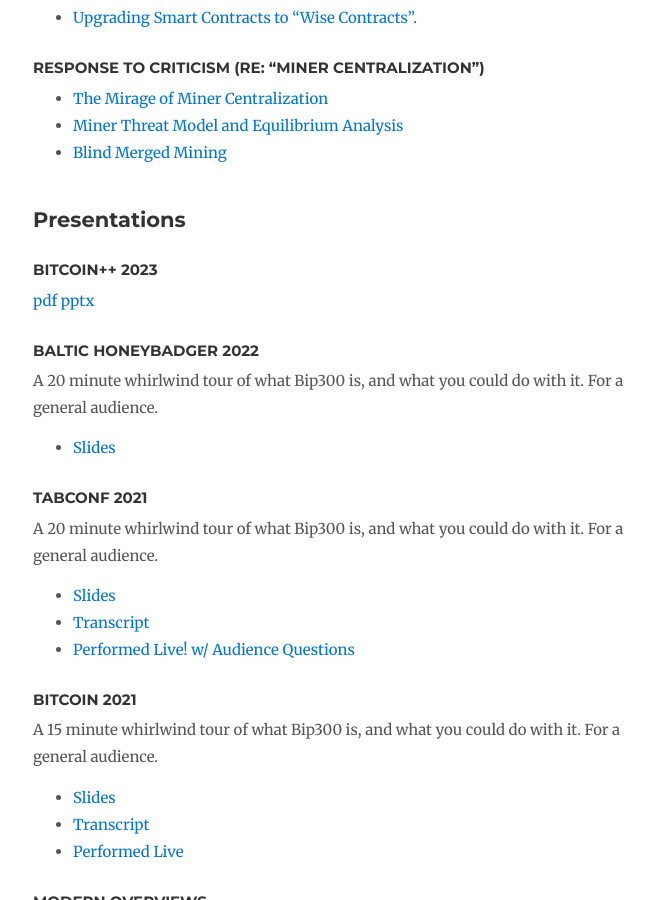
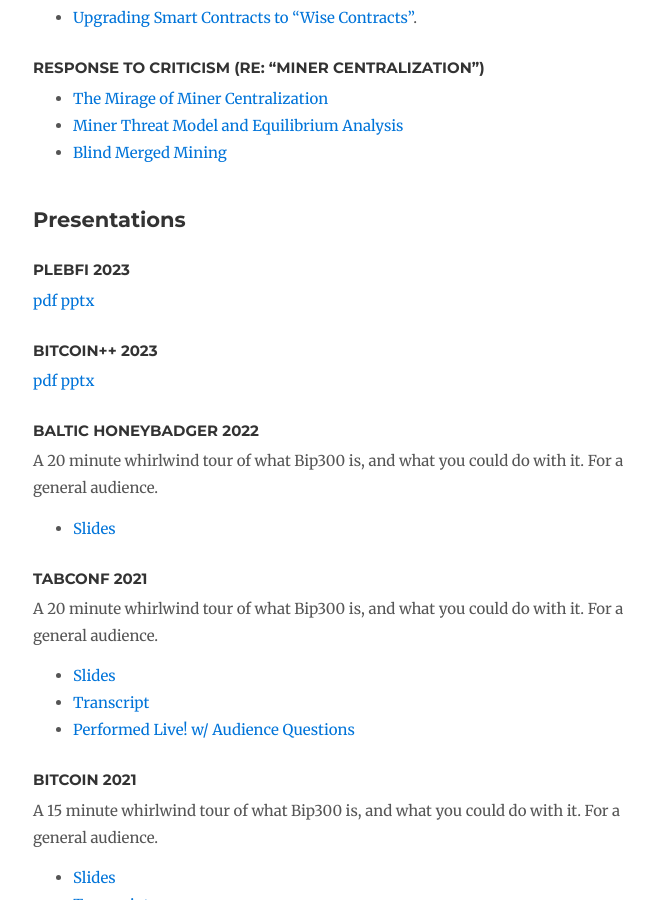
Before and after one commit to drivechain-project/drivechain.info, a Jekyll site: the page built from literature/index.md, in a window 1280 px wide and 900 px high, scrolled down 620 px. Shown: the whole window, without its empty margins (137-791 px from the left). Built offline with Jekyll 4.4.1, drawn with Linux system fonts in a browser that asks for light colours; our own code applies the rules of GitHub Pages for plain Markdown files; comment, search, counter and statistics services are not loaded.

Commit message:
add plebfi

```diff
--- a/literature/index.md
+++ b/literature/index.md
@@ -31,6 +31,12 @@ To this, only three modifications have since been made:
 
 
 ## Presentations
+
+
+### PlebFi 2023
+
+[pdf](https://www.drivechain.info/media/slides/plebfi-2023.pdf)
+[pptx](https://www.drivechain.info/media/slides/plebfi-2023.pptx)
 
 
 ### Bitcoin++ 2023
```
Also changed, not shown: 2 other files.
